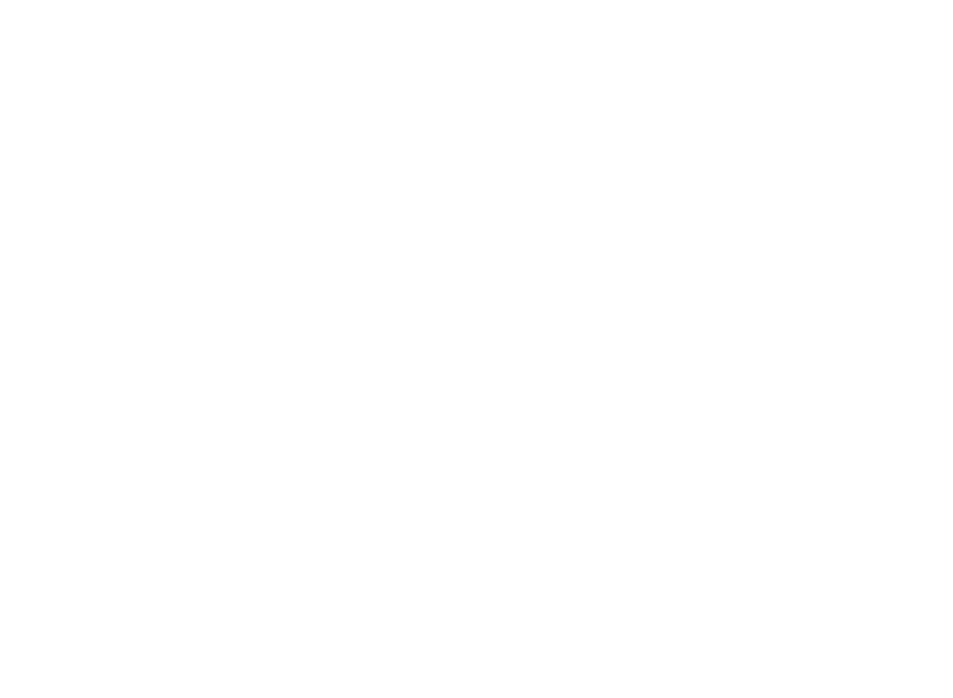
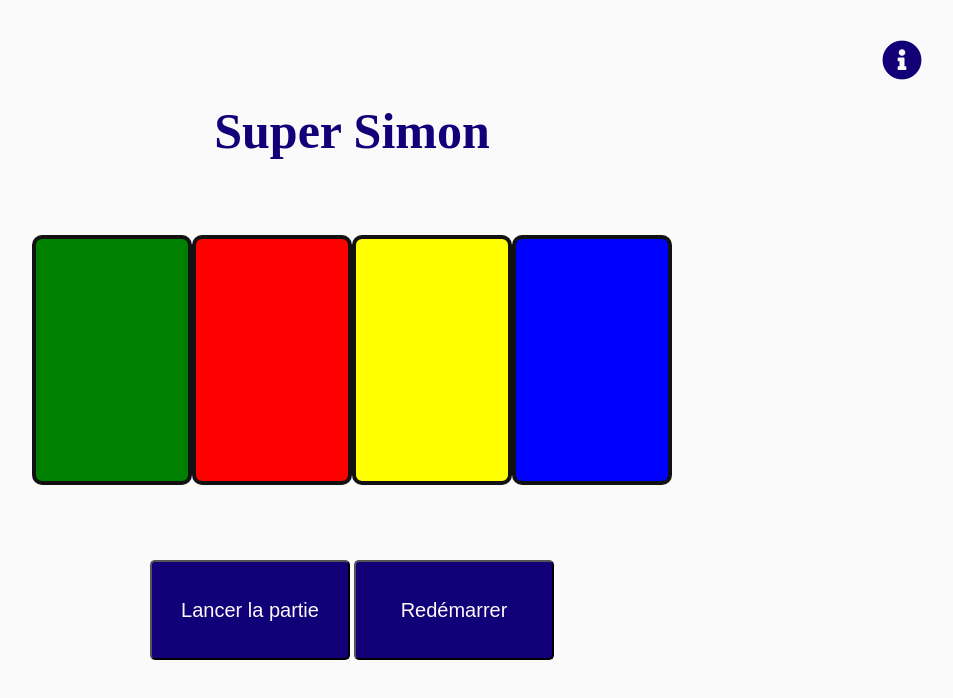
Before and after one commit to vincent-leclerc/super-simon, a plain HTML site: page index.html in a window 1280 px wide. Shown: the whole page, without its empty margins (288-1241 px from the left). Drawn offline with Linux system fonts and the light colour scheme.

Commit message:
basic html and style

```diff
--- a/css/style.css
+++ b/css/style.css
@@ -0,0 +1,78 @@
+* {
+  margin: 0;
+  padding: 0;
+}
+
+body {
+  text-align: center;
+  background-color: #fafafa;
+}
+
+h1 {
+  font-size: 50px;
+  color: #120078;
+  padding-top: 8%;
+}
+
+.game {
+  display: flex;
+  justify-content: space-around;
+  align-items: center;
+  height: 50vh;
+  width: 50vw;
+  margin: 0 auto;
+}
+
+.launch-btn {
+  background-color: #120078;
+  border-radius: 5px;
+  color: #fafafa;
+  font-size: 20px;
+  height: 100px;
+  width: 200px;
+}
+
+.launch-btn:hover {
+  background-color: #fafafa;
+  color: #120078;
+}
+
+.btn {
+  border-radius: 10px;
+  color: #fafafa;
+  font-size: 20px;
+  height: 250px;
+  width: 250px;
+  border: 4px solid #111;
+}
+
+.btn--green {
+    background-color: green;
+}
+
+.btn--red {
+    background-color: red;
+}
+
+.btn--yellow {
+    background-color: yellow;
+}
+
+.btn--blue {
+    background-color: blue;
+}
+
+#help {
+  position: absolute;
+  font-size: 40px;
+  color: #120078;
+  top: 0;
+  right: 0;
+  padding-top: 40px;
+  padding-right: 70px;
+}
+
+
+#help:hover {
+    color: #1687a7;
+}
--- a/index.html
+++ b/index.html
@@ -3,10 +3,27 @@
 <head>
     <meta charset="UTF-8">
     <meta name="viewport" content="width=device-width, initial-scale=1.0">
-    <title>Jeu Super Simon</title>
+    <title>Super Simon</title>
+    <link rel="stylesheet" href="https://cdnjs.cloudflare.com/ajax/libs/font-awesome/5.15.2/css/all.min.css" integrity="sha512-HK5fgLBL+xu6dm/Ii3z4xhlSUyZgTT9tuc/hSrtw6uzJOvgRr2a9jyxxT1ely+B+xFAmJKVSTbpM/CuL7qxO8w==" crossorigin="anonymous" />
     <link rel="stylesheet" href="css/style.css">
 </head>
 <body>
+    <i id="help" class="fas fa-info-circle"></i>
+
+    <h1>Super Simon</h1>
+
+    <div class="container">
+        <div class="game">
+            <button class="btn btn--green"></button>
+            <button class="btn btn--red"></button>
+            <button class="btn btn--yellow"></button>
+            <button class="btn btn--blue"></button>
+        </div>
+        <div>
+            <button class="launch-btn">Lancer la partie</button>
+            <button class="launch-btn">Redémarrer</button>
+        </div>
+    </div>
 
 <script src="index.js"></script>
 </body>
```
